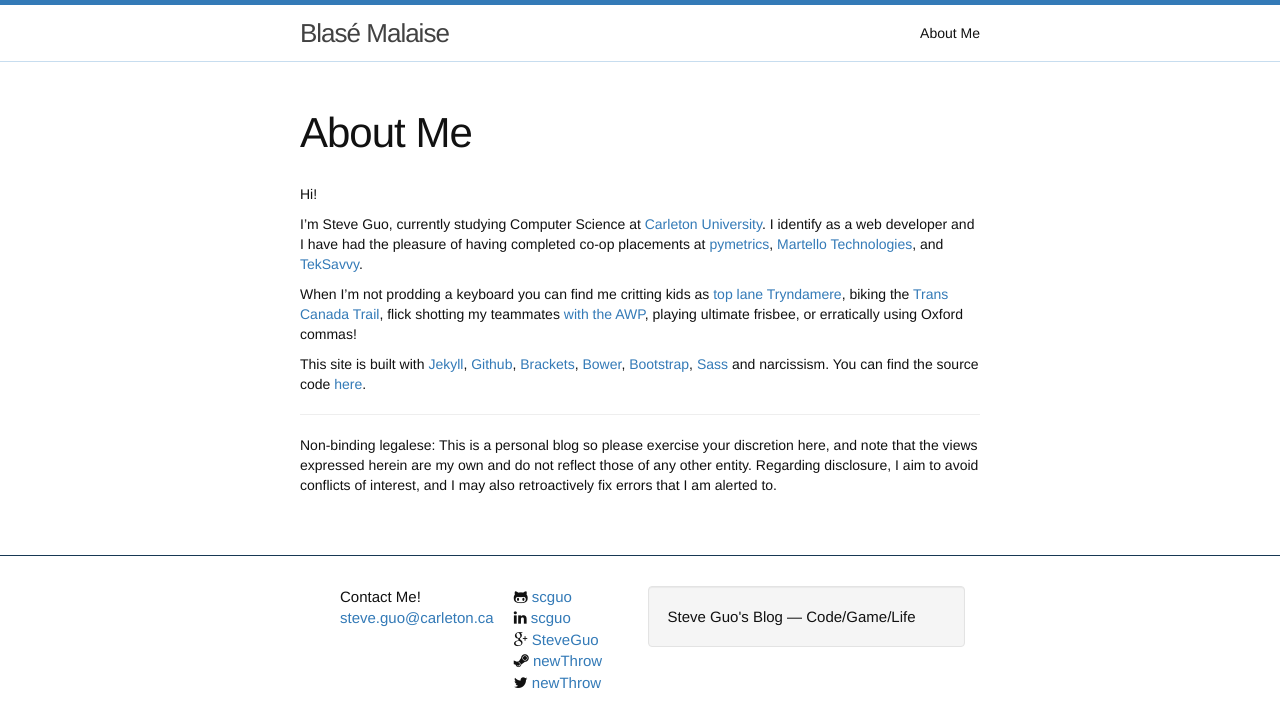
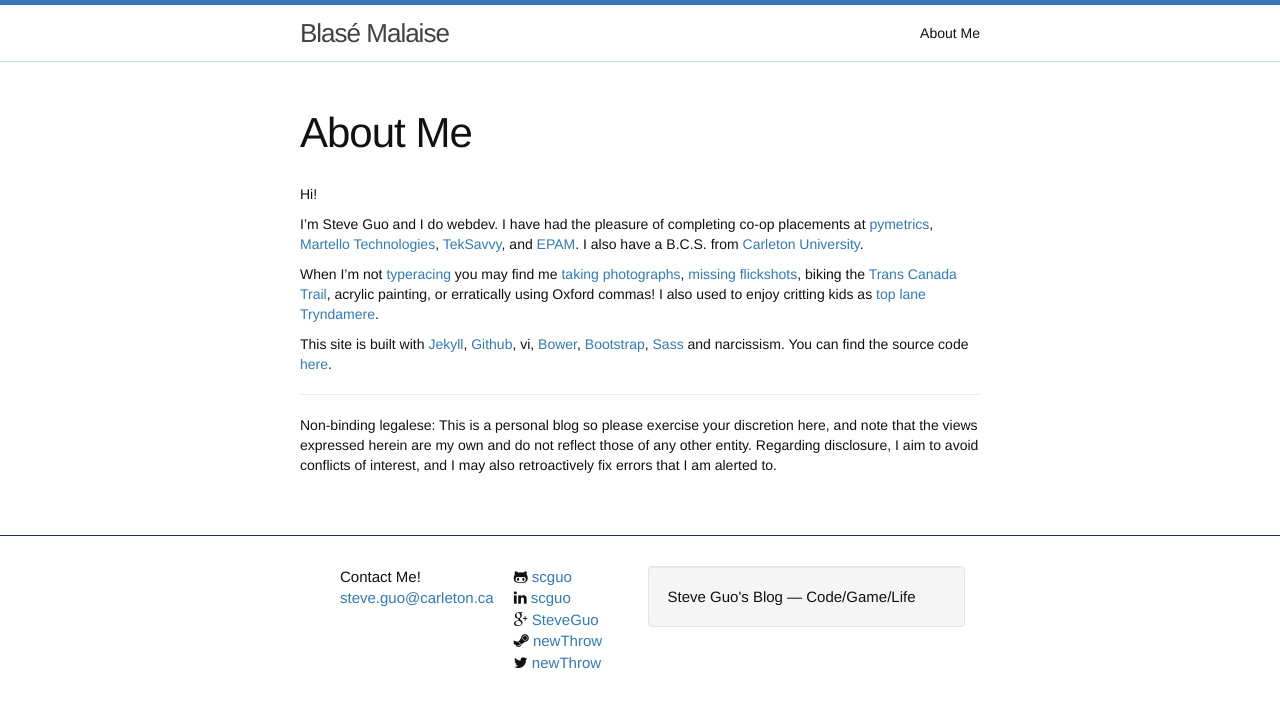
Before and after one commit to scguo/scguo.github.io, a Jekyll site: the page built from about.md, in a window 1280 px wide. Shown: the top 728 px of the page. Built offline with Jekyll 4.4.1, drawn with Linux system fonts in a browser that asks for light colours.

Commit message:
update about me

```diff
--- a/about.md
+++ b/about.md
@@ -6,11 +6,11 @@ permalink: /about/
 
 Hi!
 
-I'm Steve Guo, currently studying Computer Science at [Carleton University](http://carleton.ca/). I identify as a web developer and I have had the pleasure of having completed co-op placements at [pymetrics][py], [Martello Technologies][martello], and [TekSavvy][tsi].
+I'm Steve Guo and I do webdev. I have had the pleasure of completing co-op placements at [pymetrics][py], [Martello Technologies][martello], [TekSavvy][tsi], and [EPAM][epam]. I also have a B.C.S. from [Carleton University](http://carleton.ca/).
 
-When I'm not prodding a keyboard you can find me critting kids as [top][3la] [lane][lecarre] [Tryndamere][suchbot], biking the [Trans Canada Trail][trail], flick shotting my teammates [with the AWP][csgod], playing ultimate frisbee, or erratically using Oxford commas!
+When I'm not [typeracing][typestart] you may find me [taking photographs][flickr], [missing flickshots][ql], biking the [Trans Canada Trail][trail], acrylic painting, or erratically using Oxford commas! I also used to enjoy critting kids as [top][3la] [lane][lecarre] [Tryndamere][suchbot].
 
-This site is built with [Jekyll](http://jekyllrb.com/), [Github](https://github.com/), [Brackets](http://brackets.io/), [Bower][bower], [Bootstrap][bootstrap], [Sass][sass] and narcissism. You can find the source code [here](https://github.com/scguo/scguo.github.io).
+This site is built with [Jekyll](http://jekyllrb.com/), [Github](https://github.com/), vi, [Bower][bower], [Bootstrap][bootstrap], [Sass][sass] and narcissism. You can find the source code [here](https://github.com/scguo/scguo.github.io).
 
 ---
 
@@ -19,11 +19,14 @@ Non-binding legalese: This is a personal blog so please exercise your discretion
 [py]: https://www.pymetrics.com/
 [martello]: http://martellotech.com/
 [tsi]: https://teksavvy.com/
+[epam]: https://www.epam.com/
+[typestart]: https://data.typeracer.com/pit/profile?user=scguo
+[flickr]: https://www.flickr.com/photos/scguo/
+[ql]: https://www.quakelive.com/
 [3la]: http://quickfind.kassad.in/profile/na/3La/
 [lecarre]: http://quickfind.kassad.in/profile/na/LeCarre/
 [suchbot]: http://quickfind.kassad.in/profile/na/SuchBot/
 [trail]: http://tctrail.ca/
-[csgod]: http://blog.counter-strike.net/
 [bower]: http://bower.io/
 [bootstrap]: http://getbootstrap.com/
 [sass]: http://sass-lang.com/
```
